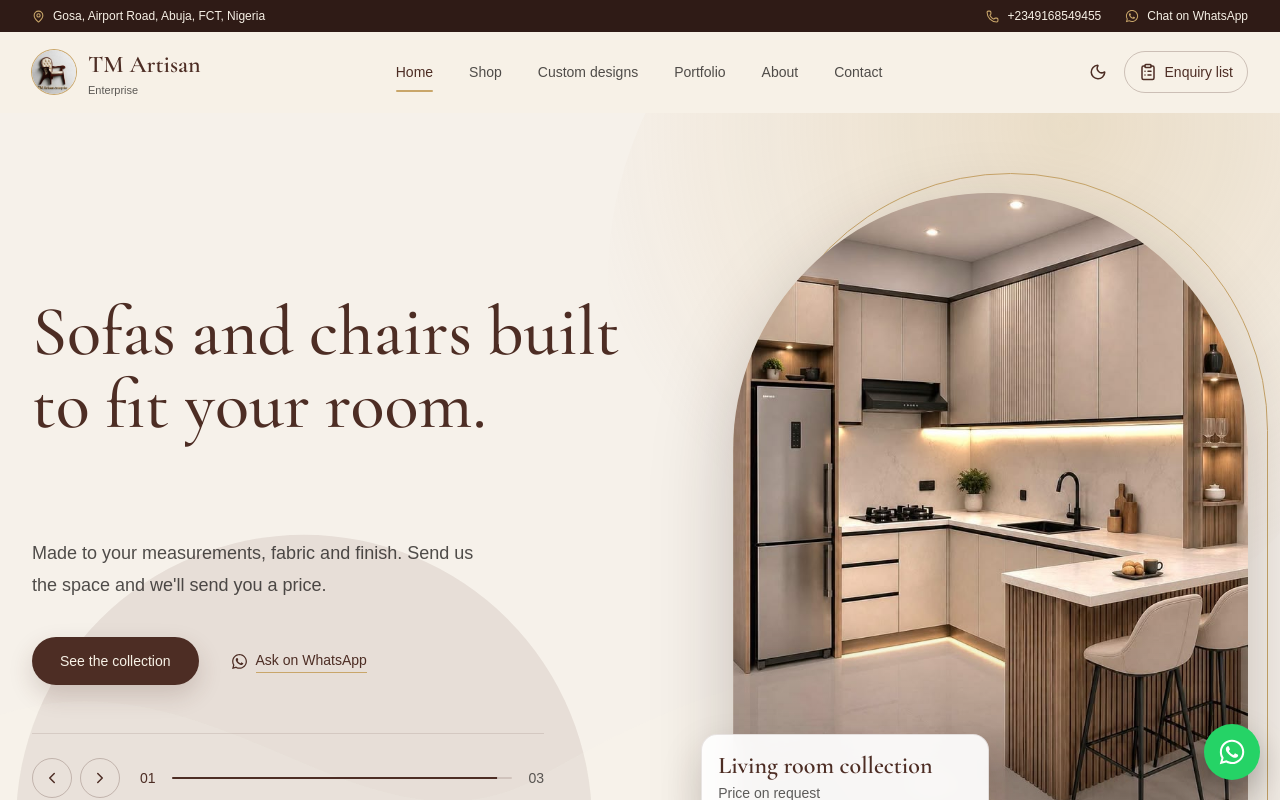
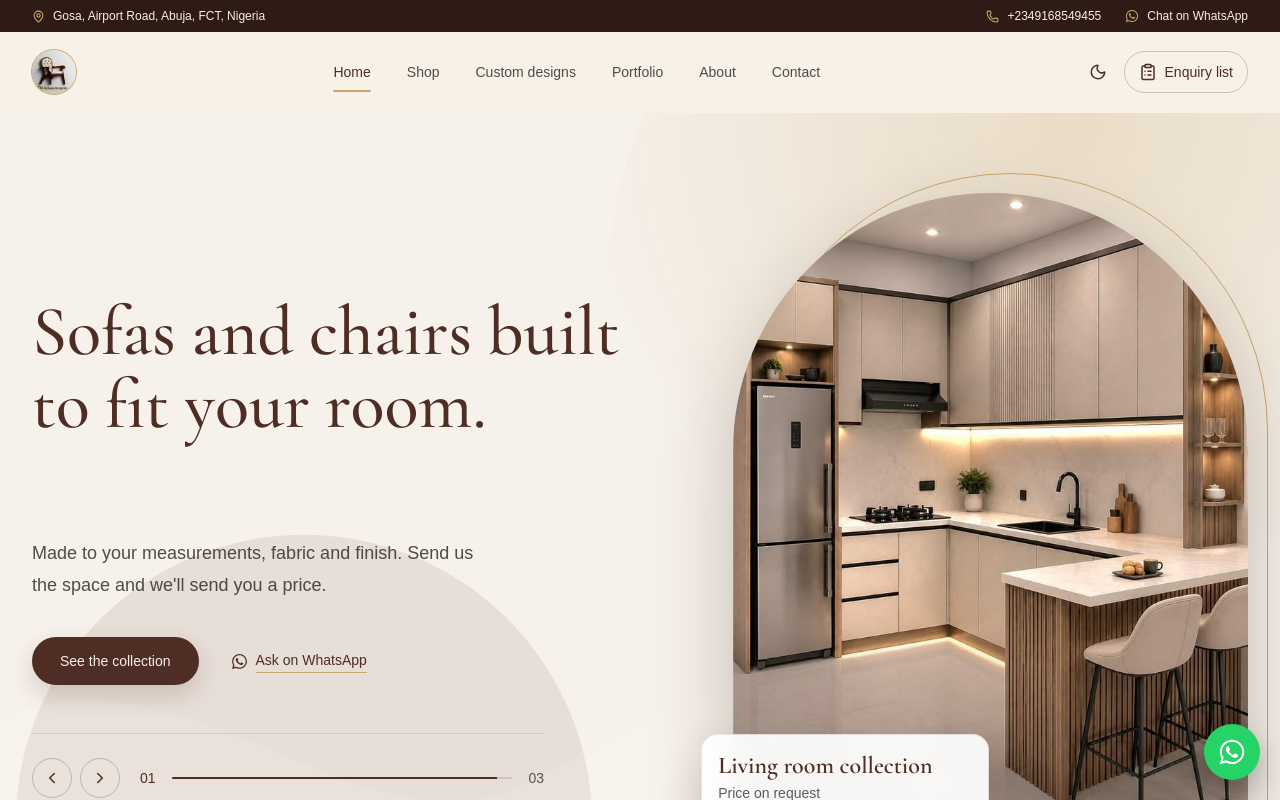
Before and after one commit to MaryAMsendoo/tm, a Next.js app: page / in a window 1280 px wide. Shown: the top 800 px of the page. Built offline with nearby package versions, Linux system fonts and the light colour scheme.

Commit message:
Remove full name on the navbar beside the logo

```diff
--- a/components/layout/Navbar.tsx
+++ b/components/layout/Navbar.tsx
@@ -87,14 +87,6 @@ export function Navbar() {
               priority
               className="h-11 w-11 rounded-full object-cover ring-1 ring-[var(--brand-gold)]"
             />
-            <span className="flex flex-col leading-none">
-              <span className="font-display text-2xl font-semibold text-[var(--brand-wood)]">
-                TM Artisan
-              </span>
-              <span className="mt-1 text-[11px] text-[var(--text-subtle)]">
-                Enterprise
-              </span>
-            </span>
           </Link>
 
           <nav className="hidden items-center gap-1 lg:flex" aria-label="Main">
```
